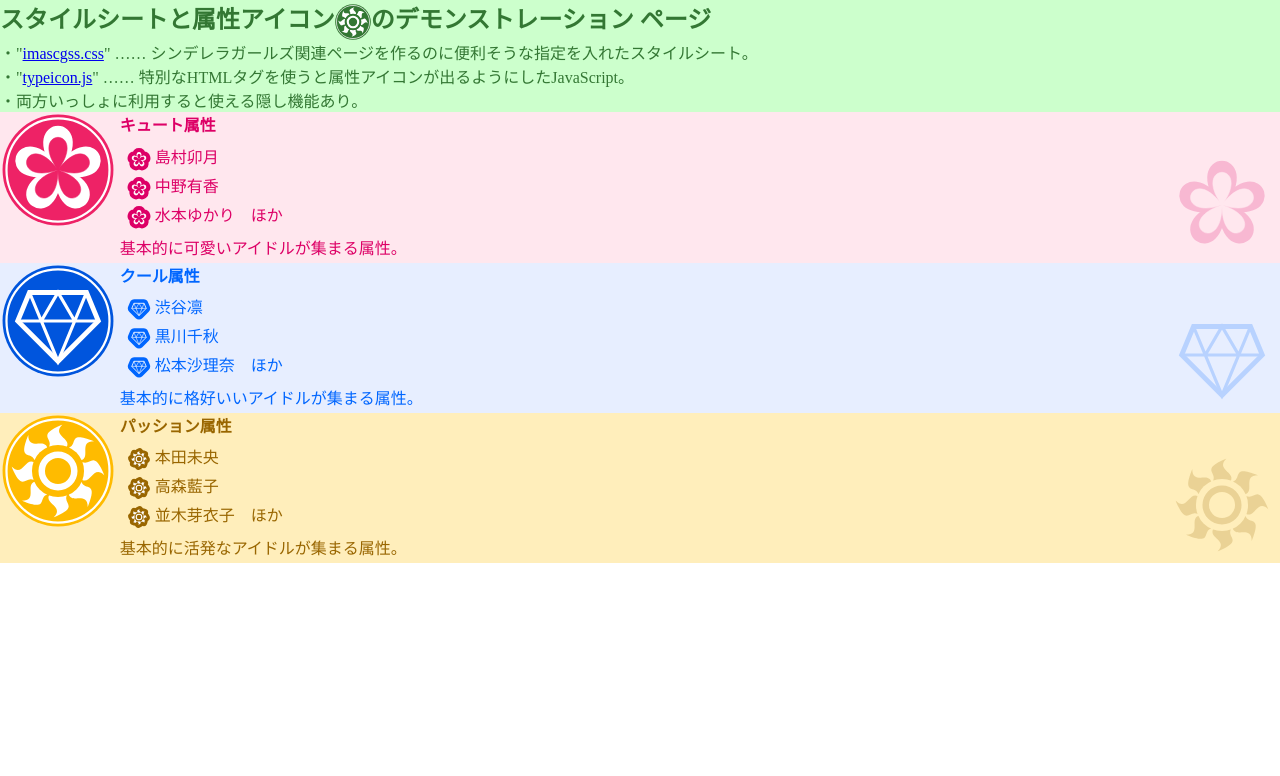
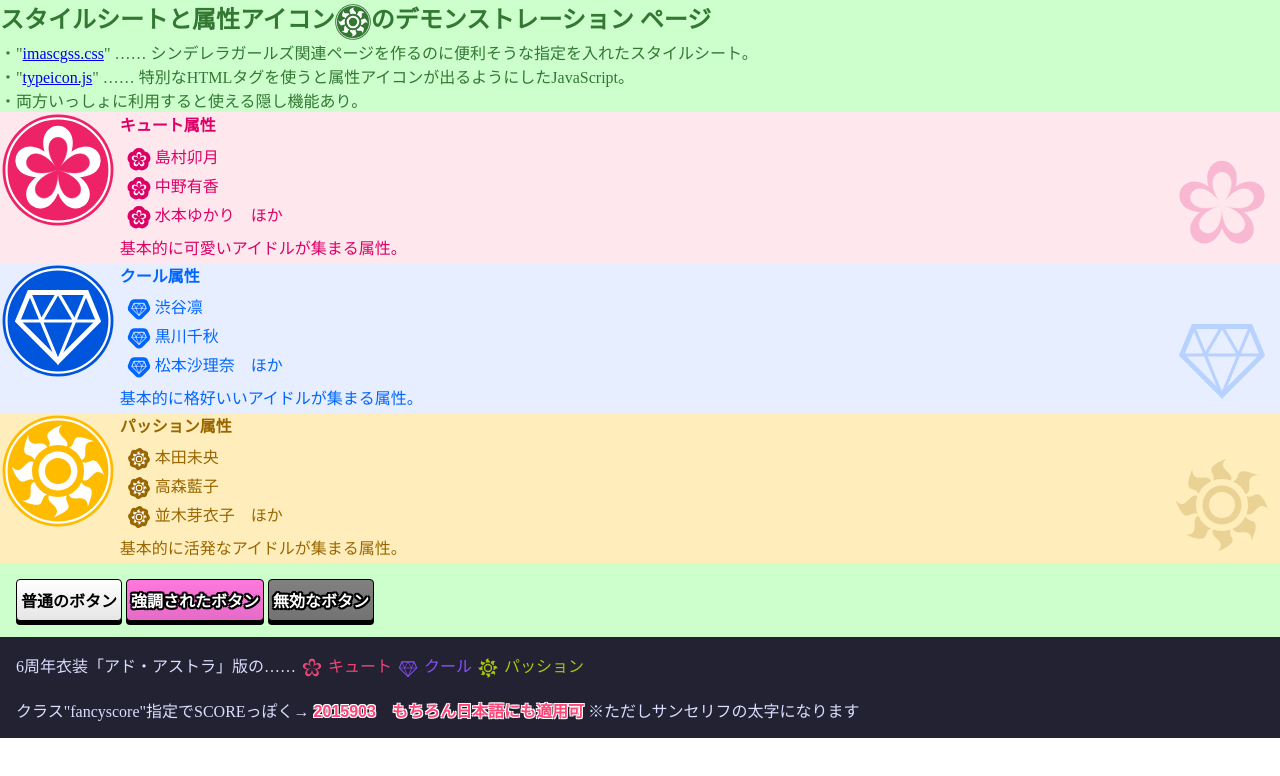
Before and after one commit to 12ange/imasCGg4u, a plain HTML site: page typeicon.htm in a window 1280 px wide. Drawn offline with Linux system fonts and the light colour scheme; some packages are replaced by stand-ins of ours.

Commit message:
CSS単体を導入した場合のサンプルを追記

```diff
--- a/typeicon.htm
+++ b/typeicon.htm
@@ -76,5 +76,27 @@
 			</td>
 		</tr></table>
 	</div>
+	<div class="imascgss notidol" style="padding: 1rem">
+		<button class="imascgss">&nbsp;普通のボタン&nbsp;</button>
+		<button class="imascgss strong">&nbsp;強調されたボタン&nbsp;</button>
+		<button class="imascgss" disabled>&nbsp;無効なボタン&nbsp;</button>
+	</div>
+	<div class="imascgss adastra" style="padding: 1rem">
+		6周年衣装「アド・アストラ」版の……
+		<span class="imascgss adastra cute">
+			<imascgss-typeicon data-type="cute" data-style="shadow"></imascgss-typeicon>
+			キュート
+		</span>
+		<span class="imascgss adastra cool">
+			<imascgss-typeicon data-type="cool" data-style="shadow"></imascgss-typeicon>
+			クール
+		</span>
+		<span class="imascgss adastra passion">
+			<imascgss-typeicon data-type="passion" data-style="shadow"></imascgss-typeicon>
+			パッション
+		</span>
+		<br><br>
+		クラス&quot;fancyscore&quot;指定でSCOREっぽく→ <span class="imascgss fancyscore">2015903　もちろん日本語にも適用可</span> ※ただしサンセリフの太字になります
+	</div>
 </body>
 </html>
```
